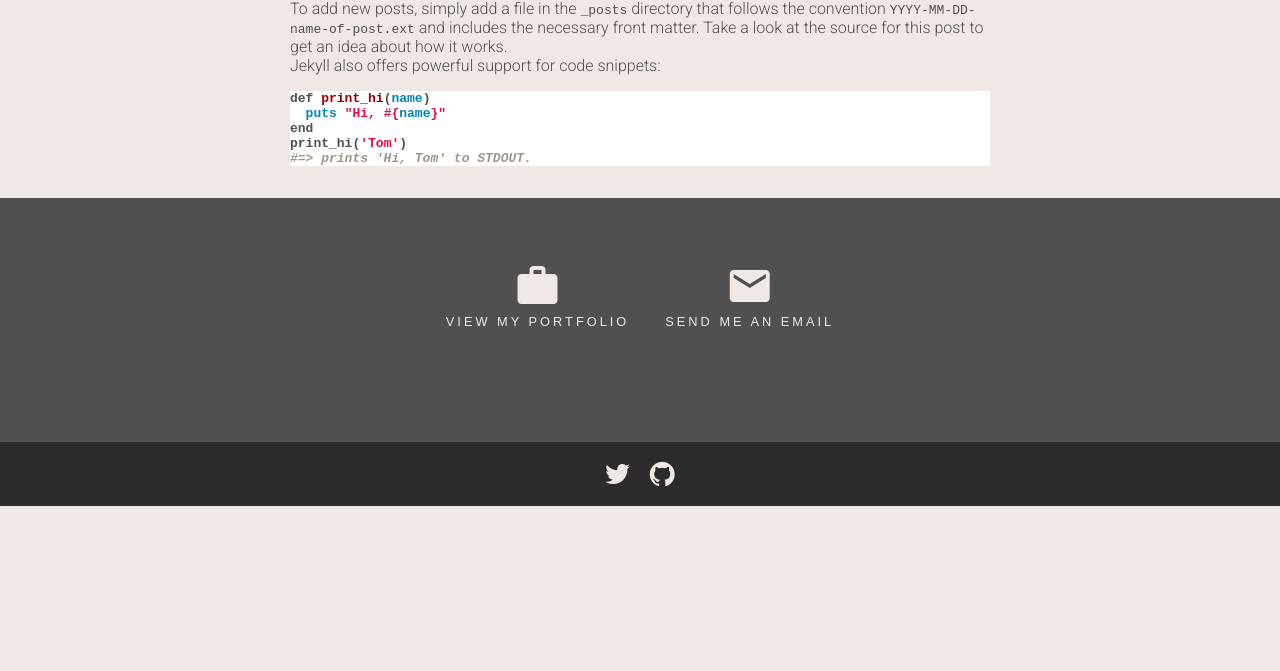
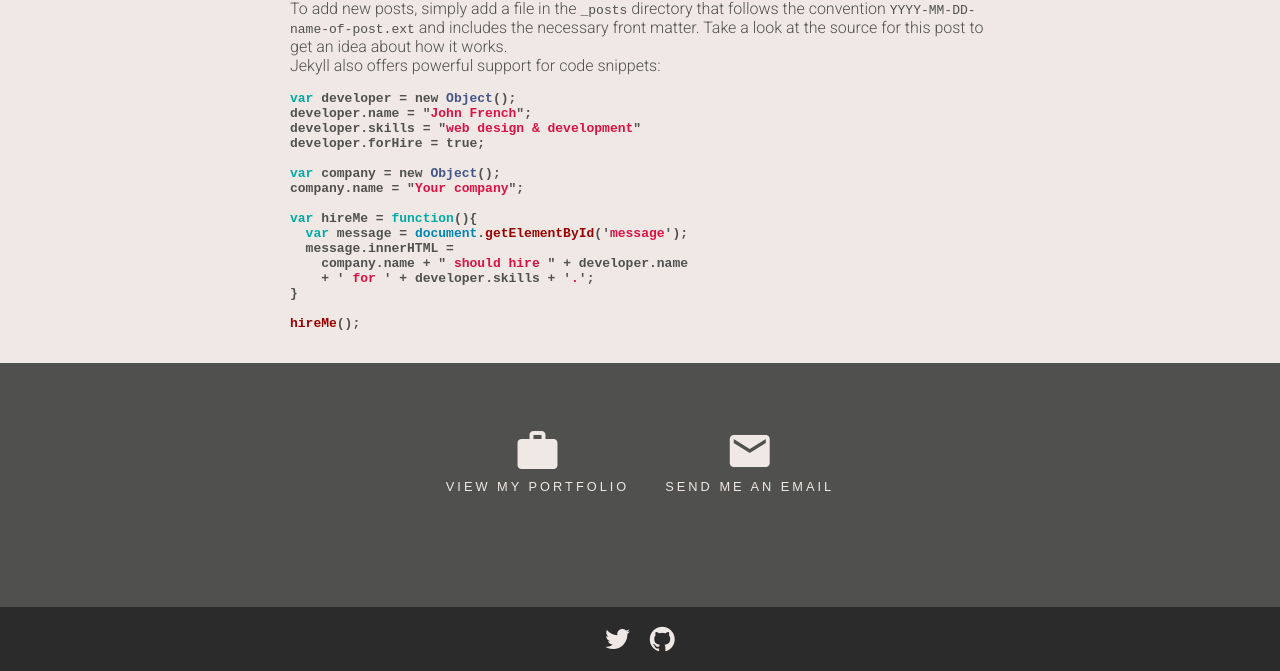
Before and after one commit to johnfrenchxyz/johnfrench.xyz, a Jekyll site: the page built from _posts/2016-07-25-test-post.markdown, in a window 1280 px wide and 1400 px high, scrolled down 29 px. Shown: the part 729-1400 px from the top of the window. Built offline with Jekyll 4.4.1, drawn with Linux system fonts in a browser that asks for light colours; nearby versions of some CDN libraries; some web fonts are replaced; before the commit the page ends 1264 px from its top, so only the background shows below that.

Commit message:
Updates code coloring for post to more closely match the code snippet on the homepage

```diff
--- a/_posts/2016-07-25-test-post.markdown
+++ b/_posts/2016-07-25-test-post.markdown
@@ -15,12 +15,23 @@ To add new posts, simply add a file in the `_posts` directory that follows the c
 
 Jekyll also offers powerful support for code snippets:
 
-{% highlight ruby %}
-def print_hi(name)
-  puts "Hi, #{name}"
-end
-print_hi('Tom')
-#=> prints 'Hi, Tom' to STDOUT.
+{% highlight javascript %}
+var developer = new Object();
+developer.name = "John French";
+developer.skills = "web design & development"
+developer.forHire = true;
+
+var company = new Object();
+company.name = "Your company";
+
+var hireMe = function(){
+  var message = document.getElementById('message');
+  message.innerHTML =
+    company.name + " should hire " + developer.name
+    + ' for ' + developer.skills + '.';
+}
+
+hireMe();
 {% endhighlight %}
 
 
--- a/css/main.scss
+++ b/css/main.scss
@@ -853,18 +853,18 @@ article.post {
 // Code Coloring for posts
 //------------------------
 .highlight {
-   background: #fff;
+   // background: #fff;
    .highlighter-rouge & {
       background: #eef;
    }
 
-    .c     { color: #998; font-style: italic } // Comment
+    .c     { color: $comment-color; font-style: italic } // Comment
     .err   { color: #a61717; background-color: #e3d2d2 } // Error
     .k     { font-weight: bold } // Keyword
     .o     { font-weight: bold } // Operator
     .cm    { color: #998; font-style: italic } // Comment.Multiline
     .cp    { color: #999; font-weight: bold } // Comment.Preproc
-    .c1    { color: #998; font-style: italic } // Comment.Single
+    .c1    { color: $comment-color; font-style: italic } // Comment.Single
     .cs    { color: #999; font-weight: bold; font-style: italic } // Comment.Special
     .gd    { color: #000; background-color: #fdd } // Generic.Deleted
     .gd .x { color: #000; background-color: #faa } // Generic.Deleted.Specific
@@ -879,7 +879,7 @@ article.post {
     .gu    { color: #aaa } // Generic.Subheading
     .gt    { color: #a00 } // Generic.Traceback
     .kc    { font-weight: bold } // Keyword.Constant
-    .kd    { font-weight: bold } // Keyword.Declaration
+    .kd    { color: $var-color; font-weight: bold } // Keyword.Declaration
     .kp    { font-weight: bold } // Keyword.Pseudo
     .kr    { font-weight: bold } // Keyword.Reserved
     .kt    { color: #458; font-weight: bold } // Keyword.Type
```
Also changed, not shown: 3 other files.
